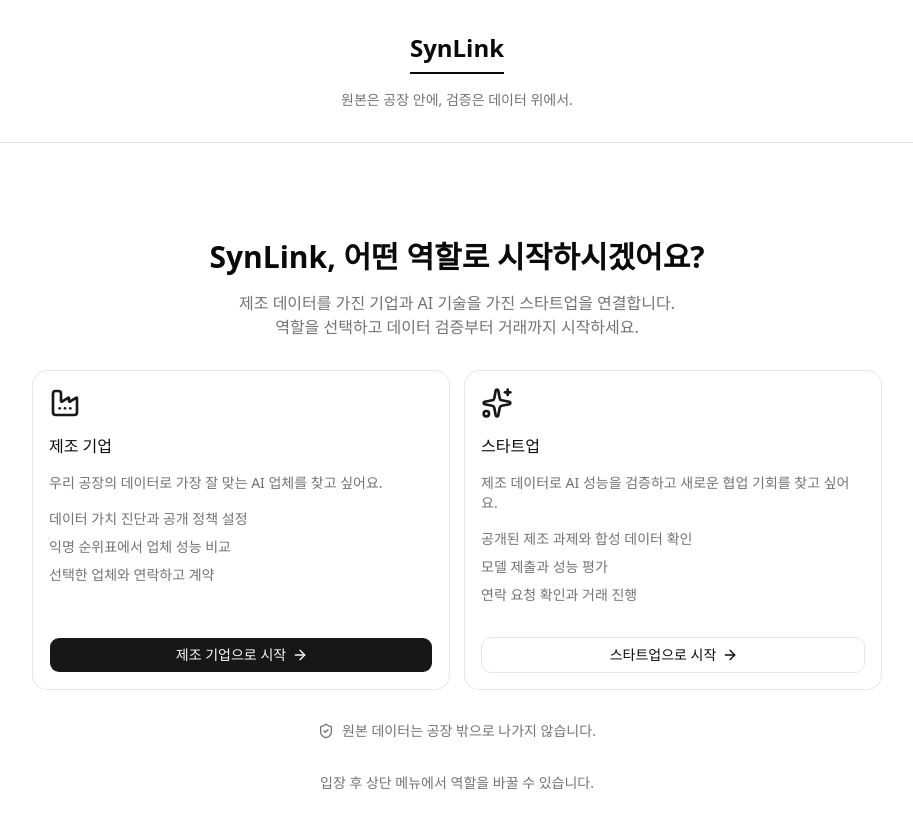
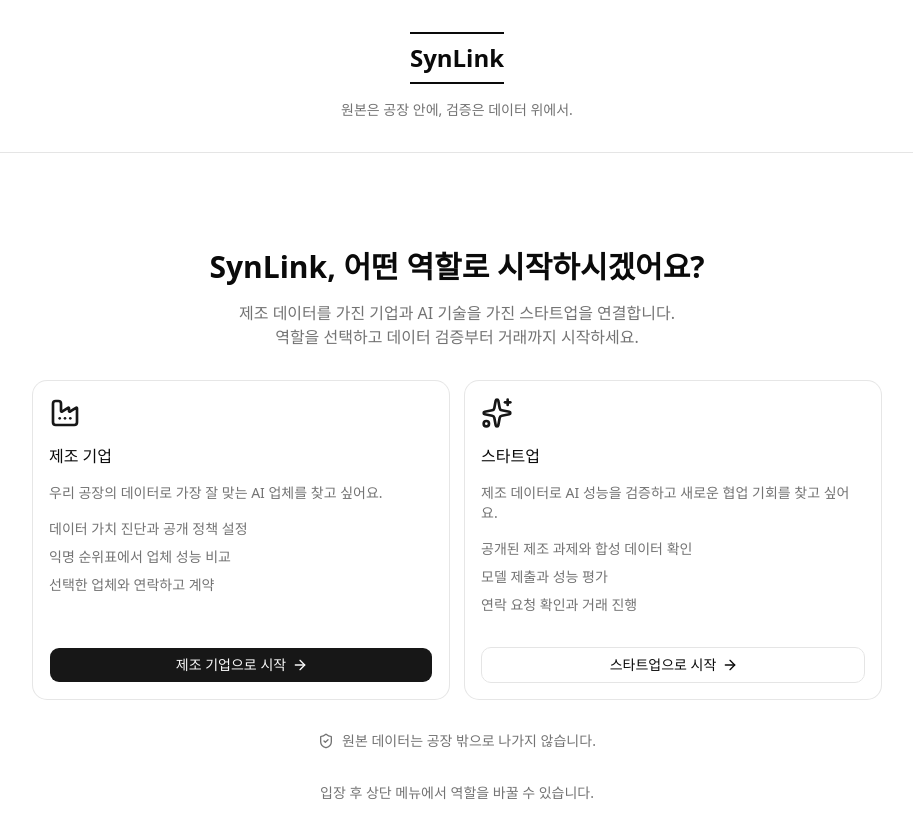
Before and after one commit to OracleHackerthon/data-platform, a Next.js app in the folder web/: page / in a window 1280 px wide. Shown: the top 838 px of the page, without its empty margins (183-1096 px from the left). Built offline with nearby package versions, Linux system fonts and the light colour scheme.

Commit message:
style: SynLink 제목 위아래 구분선 대칭 적용

```diff
--- a/web/components/role/role-toggle.tsx
+++ b/web/components/role/role-toggle.tsx
@@ -29,7 +29,7 @@
   }
   return <div className="flex w-full flex-col gap-8">
     <div className="flex flex-col items-center gap-4 text-center">
-      <Link href="/" className="border-b-2 border-foreground pb-2 text-2xl font-semibold">SynLink</Link>
+      <Link href="/" className="border-y-2 border-foreground py-2 text-2xl font-semibold">SynLink</Link>
       <p className="text-sm text-muted-foreground">원본은 공장 안에, 검증은 데이터 위에서.</p>
     </div>
     {path !== "/" && <div className="flex flex-wrap items-center justify-between gap-4">
```
